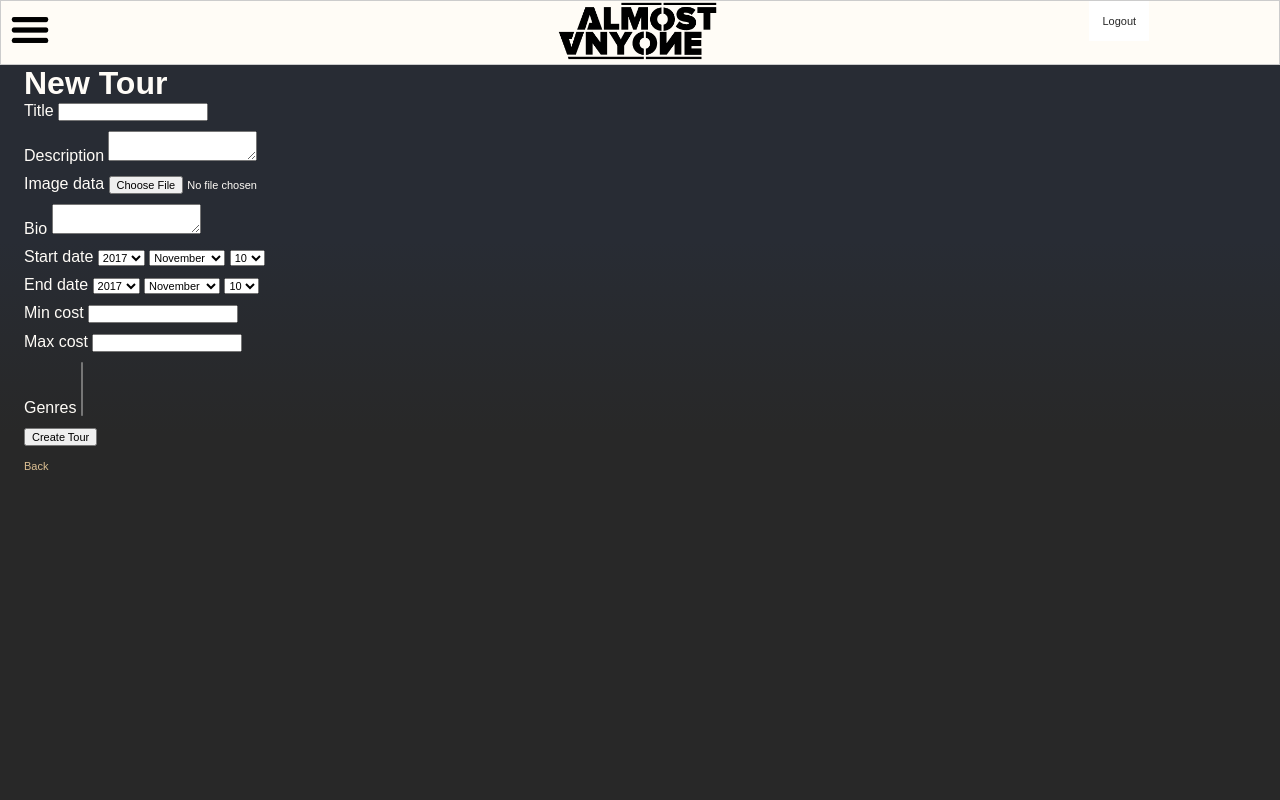
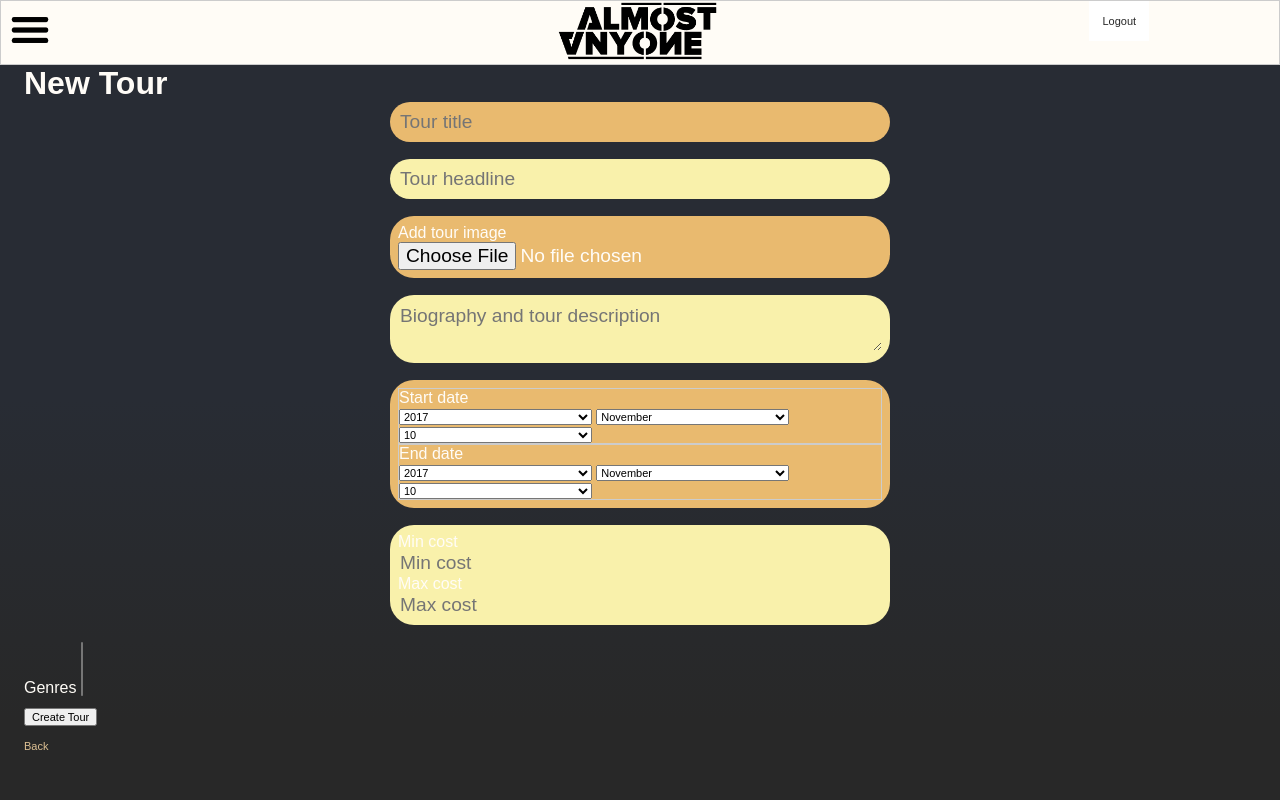
Before and after one commit to Ric-Lavers/almost-anyone, a Rails app: page /tours/new in a window 1280 px wide. Run offline with Rails 7, Linux system fonts and the light colour scheme; the visitor is signed in with stand-in values (Sample User, id 1); data that the repository does not hold is empty; style sheets or scripts are compiled from the project's sources; parts of the project's set-up code (start-up, migrations or seed data) failed here and were passed over; some libraries are stand-ins or nearby versions.

Commit message:
search for tours

```diff
--- a/app/assets/stylesheets/application.scss
+++ b/app/assets/stylesheets/application.scss
@@ -23,13 +23,14 @@
  $sub-H:#E0DCD2;
 $b-c: #282C34;
 
-.container{
+body{
    background-color: $b-c;
    background-color: #282828;
    background:linear-gradient(0deg,
    rgba(#282828, 1) 10%, rgba($b-c,1) 50%) !important;
-   background-attachment: fixed;
-   background-repeat: repeat-x;
+   min-height: 100vh;
+   // background-attachment: fixed;
+   // background-repeat: repeat-x;
    // background-image:url("background.png")
  }
 .actions{
--- a/app/assets/stylesheets/tours.scss
+++ b/app/assets/stylesheets/tours.scss
@@ -18,11 +18,7 @@ $headings: #E2C08D;
     color:#73C990;
   }
 }
-body{
-  background-color: $b-c;
-  background-color: #282828;
-  // background-image:url("background.png")
-}
+
 .tour-form{
   color:#FFFCF7;
 }
--- a/app/controllers/application_controller.rb
+++ b/app/controllers/application_controller.rb
@@ -44,7 +44,7 @@ class ApplicationController < ActionController::Base
       }
       temp.sum.to_f/temp.count
     else
-      "unknown"
+      0
     end
 
   end
--- a/app/controllers/offers_controller.rb
+++ b/app/controllers/offers_controller.rb
@@ -14,7 +14,7 @@ class OffersController < ApplicationController
     @cal  = Calendar
     @max  = find_max_index(@offers).last
     @min  = find_max_index(@offers).first
-    @avg  = find_avg(@offers).to_i
+    @avg  = find_avg(@offers)
 
     @madeOffers = Offer.where(user_id: current_user.id)
 
--- a/app/controllers/tours_controller.rb
+++ b/app/controllers/tours_controller.rb
@@ -5,7 +5,16 @@ class ToursController < ApplicationController
   # GET /tours
   # GET /tours.json
   def index
+
     @tours = Tour.all
+    if params[:search]
+      @tours = Tour.search(params[:search]).order("created_at DESC")
+    else
+      @tours = Tour.all.order("created_at DESC")
+    end
+
+
+
     @cal = Calendar
     puts "hello #{params}"
   end
--- a/app/models/profile.rb
+++ b/app/models/profile.rb
@@ -2,4 +2,5 @@ class Profile < ApplicationRecord
   include ImageUploader[:image]
   belongs_to :user
   has_and_belongs_to_many :genres
+  scoped_search on: [:brand]
 end
--- a/app/models/tour.rb
+++ b/app/models/tour.rb
@@ -5,6 +5,7 @@ class Tour < ApplicationRecord
   has_and_belongs_to_many :bookings
   is_impressionable
   validate :start_date_cannot_be_in_the_past, :headline_length
+
 
  def start_date_cannot_be_in_the_past
    if start_date.present? && start_date < Date.today
@@ -18,4 +19,8 @@ class Tour < ApplicationRecord
    end
  end
 
+ def self.search(search)
+  where("title ILIKE ? OR description ILIKE ? OR bio ILIKE ?", "%#{search}%", "%#{search}%", "%#{search}%")
 end
+
+end
--- a/app/views/profiles/show.html.erb
+++ b/app/views/profiles/show.html.erb
@@ -1,6 +1,7 @@
 <p id="notice"><%= notice %></p>
 
 <div class="profile">
+
 
   <div class="part pro-logo "><img class="profile-img right-fade" src="<%= @profile.image_url %>" alt=""></div>
   <div class="part brand "><%=@profile.brand%></div>
--- a/app/views/tours/_form.html.erb
+++ b/app/views/tours/_form.html.erb
@@ -12,49 +12,50 @@
   <% end %>
 
 <div class="tour-form">
-  <div class="field">
-    <%= form.label :title %>
-    <%= form.text_field :title, id: :tour_title %>
+  <div class="field profile-field">
+    <%#= form.label :title %>
+    <%= form.text_field :title, id: :tour_title, placeholder: "Tour title" %>
   </div>
 
-  <div class="field">
-    <%= form.label :description %>
-    <%= form.text_area :description, id: :tour_description %>
+  <div class="field profile-field">
+    <%#= form.label :description %>
+    <%= form.text_field :description, id: :tour_description , placeholder: "Tour headline " %>
   </div>
 
 
 
-  <div class="field">
-    <%= form.label :image_data %>
+  <div class="field profile-field">
+    <%= form.label "Add Tour image" %>
     <%= form.file_field :image, id: :tour_image_data %>
   </div>
 
-  <div class="field">
-    <%= form.label :bio %>
-    <%= form.text_area :bio, id: :tour_bio %>
+  <div class="field profile-field">
+    <%#= form.label :bio %>
+    <%= form.text_area :bio, id: :tour_bio, placeholder: "Biography and tour description" %>
   </div>
 
 
 
 
-  <div class="field">
-    <%= form.label :start_date %>
-    <%= form.date_select :start_date, id: :tour_start_date %>
+  <div class="field profile-field">
+
+<div class="" style="border:0.5px solid #ccc;">
+
+<%= form.label :start_date %><br>
+<%= form.date_select :start_date, id: :tour_start_date %></div>
+<div class="" style="border:0.5px solid #ccc;">
+  <%= form.label :end_date %> <br>
+  <%= form.date_select :end_date, id: :tour_end_date%>
+</div>
+
   </div>
 
-  <div class="field">
-    <%= form.label :end_date %>
-    <%= form.date_select :end_date, id: :tour_end_date%>
-  </div>
-
-  <div class="field">
+  <div class="field profile-field">
     <%= form.label :min_cost %>
-    <%= form.number_field :min_cost, id: :tour_min_cost %>
-  </div>
-
-  <div class="field">
+    <%= form.number_field :min_cost, id: :tour_min_cost, placeholder: "Min cost" %>
+<br>
     <%= form.label :max_cost %>
-    <%= form.number_field :max_cost, id: :tour_max_cost %>
+    <%= form.number_field :max_cost, id: :tour_max_cost, placeholder: "Max cost" %>
   </div>
 
   <div class="field">
--- a/app/views/tours/index.html.erb
+++ b/app/views/tours/index.html.erb
@@ -1,6 +1,12 @@
 <p id="notice"><%= notice %></p>
 
 <h1>Tours</h1>
+
+<%= form_tag(tours_path, :method => "get", id: "search_genre") do %>
+    <%= text_field_tag :search, params[:search], placeholder: "Search" %>
+    <%= submit_tag "Search", :name => nil %>
+<% end %>
+
 <%puts "#{@tours.inspect}".green%>
 <%if @tours.count < 1%>
   <%#@tours = @tours.sort_by{|tour|tour.start_date}%>
--- a/app/views/tours/show.html.erb
+++ b/app/views/tours/show.html.erb
@@ -10,13 +10,16 @@
         </strong>
       </div>
         <div class="show-agent-logo item">
+      <%=link_to profile_path(id: @tour.user.profile.id)do %>
           <%if @tour.user.profile.image_url != nil%>
             <%= image_tag @tour.user.profile.image_url, class: "show-agent-logo-img item"%>
           <%end%>
         </div>
+      <%end%>
         <div class="agent-brand item right-fade">
         <h6>  <%= @tour.user.profile.brand %> </h6>
         </div>
+
 
         <%if @tour.user_id != current_user.id%>
           <div class="offers item right-fade">
```
Also changed, not shown: Gemfile, Gemfile.lock, README.md, app/assets/images/readme/Almost-Anyone-planning-01.png (added), app/assets/images/readme/Almost-Anyone-planning-03.png (added), app/assets/images/readme/Almost-Anyone-planning-04.png (added), app/assets/images/readme/Almost-Anyone-planning-05.png (added), app/assets/images/readme/db designer.png (added), 1 other file. Lines whose indentation alone changed are shown as unchanged.
